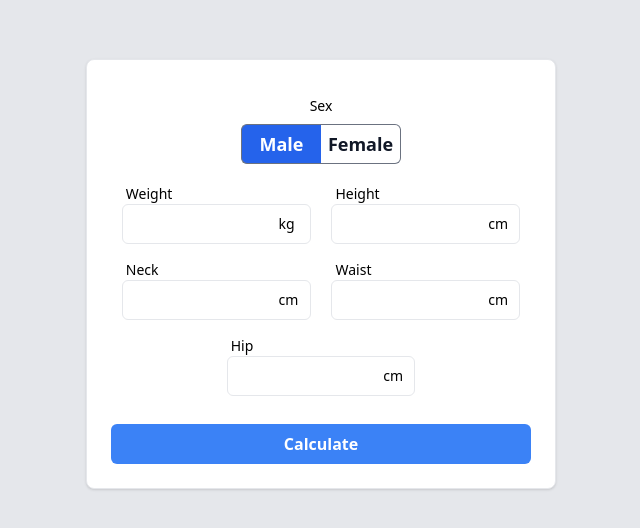
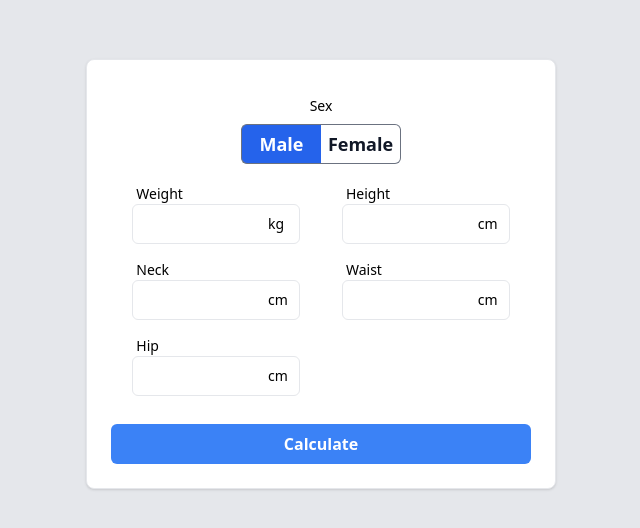
Before and after one commit to luizhf42/medefit, a Nuxt app: page / in a window 1280 px wide. Shown: the part 126-654 px from the top of the page, without its empty margins (319-959 px from the left). Built offline with nearby package versions, Linux system fonts and the light colour scheme.

Commit message:
fix: fix hip input position

```diff
--- a/components/BodyMetricInput.vue
+++ b/components/BodyMetricInput.vue
@@ -42,7 +42,7 @@ const updateLocalStorage = () => {
 
 <style scoped lang="postcss">
 label {
-	@apply text-sm font-medium w-4/5 mx-auto xs:w-[45%] mb-4;
+	@apply text-sm font-medium w-4/5 mx-auto mb-4;
 
 	.metric {
 		@apply py-2 px-1;
--- a/components/Form.vue
+++ b/components/Form.vue
@@ -1,5 +1,5 @@
 <template>
-  <form>
+	<form>
 		<SexField />
 		<div>
 			<BodyMetricInput metric="Weight" suffix="kg" />
@@ -12,15 +12,14 @@
 	</form>
 </template>
 
-<script setup lang="ts">
-</script>
+<script setup lang="ts"></script>
 
 <style scoped lang="postcss">
 form {
 	@apply bg-white rounded-lg mx-auto border shadow w-11/12 max-w-lg grid gap-3 p-6;
 
 	div {
-		@apply flex flex-col xs:flex-row flex-wrap justify-between;
+		@apply grid grid-cols-2 grid-rows-3 gap-0;
 	}
 
 	button {
```
